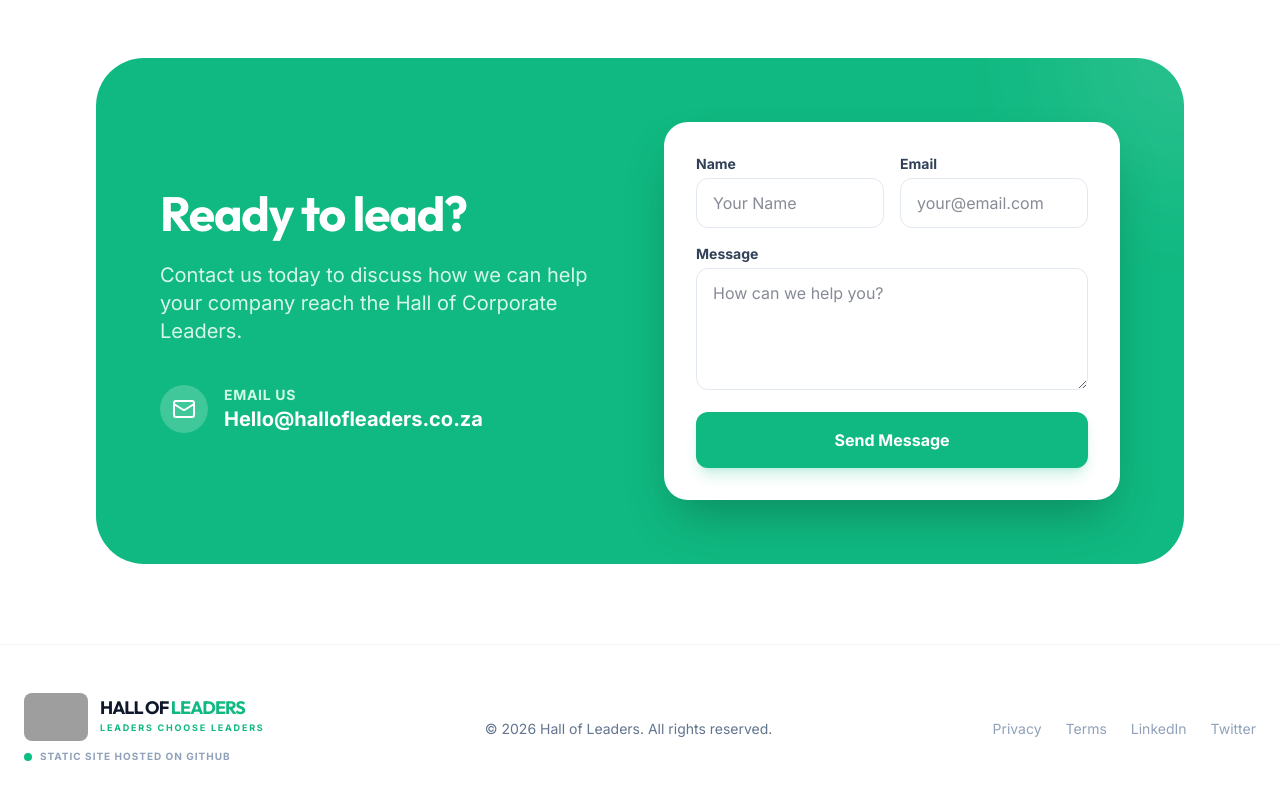
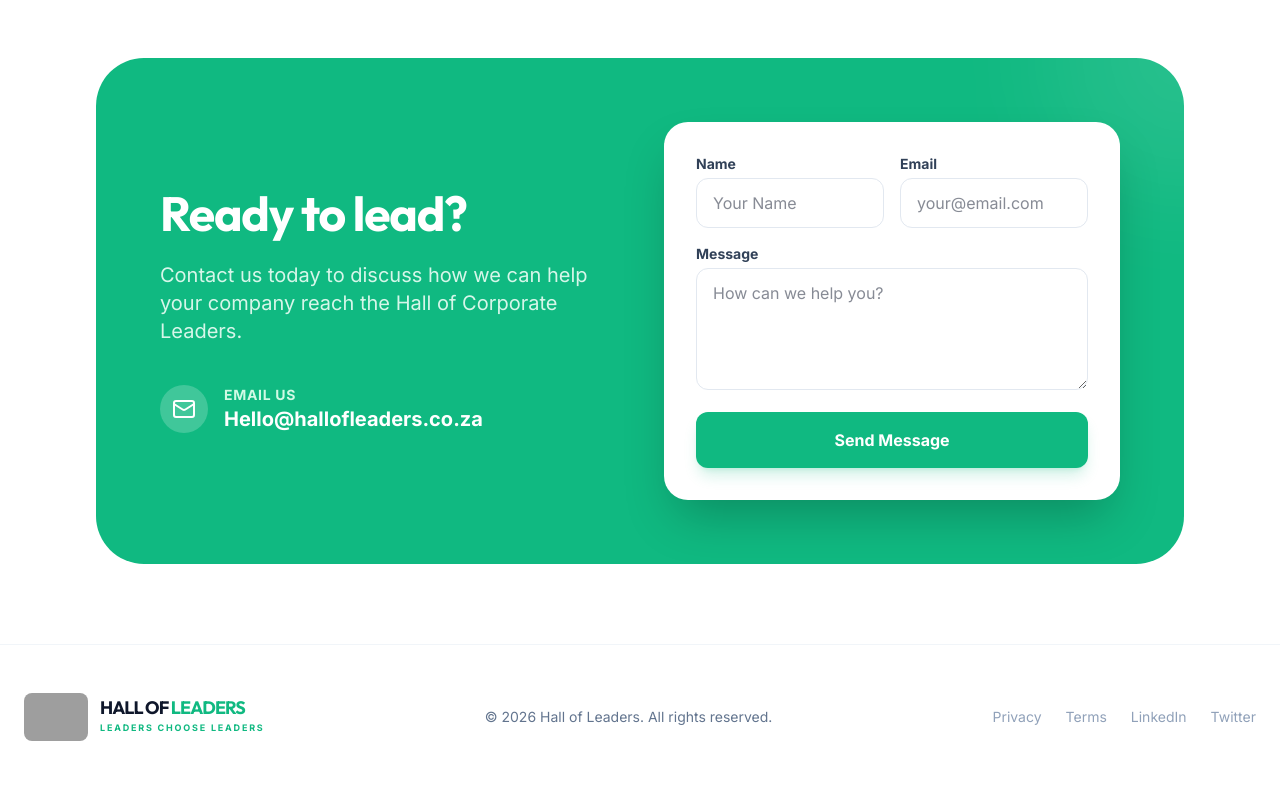
Before and after one commit to chidivhano/Hall-Of-Leaders-Website, a React (Vite) app: page / in a window 1280 px wide. Shown: the part 2652-3452 px from the top of the page. Built offline with nearby package versions, Linux system fonts and the light colour scheme; grey boxes are pictures that could not be loaded.

Commit message:
Remove status indicator from footer for a cleaner look

```diff
--- a/src/App.tsx
+++ b/src/App.tsx
@@ -428,10 +428,6 @@ const Footer = () => {
               </span>
             </div>
           </div>
-          <div className="flex items-center gap-2 text-[10px] font-bold uppercase tracking-widest text-slate-400">
-            <div className="w-2 h-2 rounded-full bg-emerald-500 animate-pulse" />
-            Static Site Hosted on GitHub
-          </div>
         </div>
 
         <p className="text-slate-500 text-sm">
```
Also changed, not shown: 1 other file (tests, documents, lock files or other folders).
